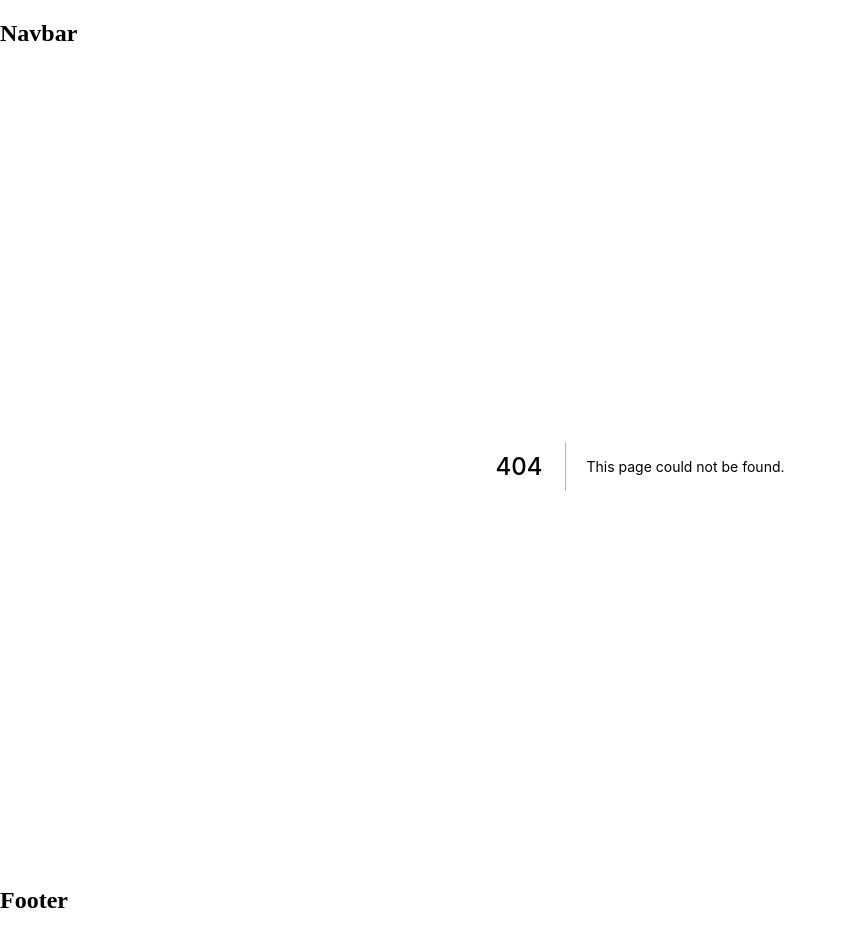
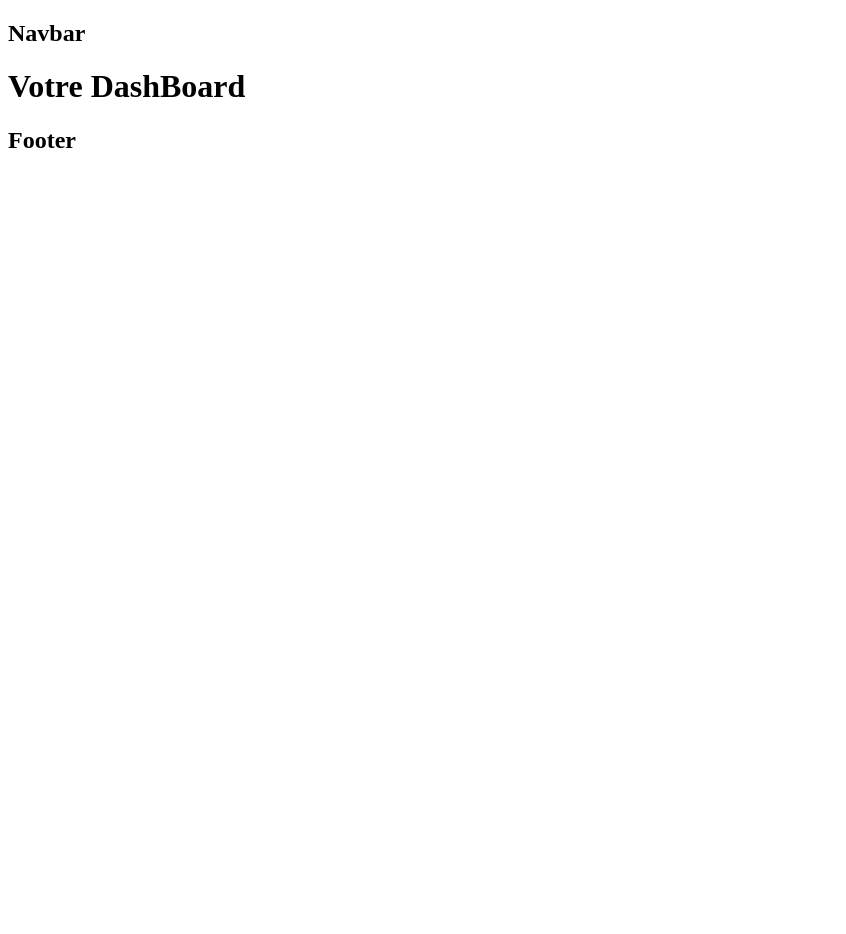
Before and after one commit to omelette-watin/projetjs-blog-front-end, a Next.js app: page /dashboard in a window 1280 px wide. Before the commit this address had no page. Shown: the whole page, without its empty margins (0-846 px from the left). After the commit the page ends 800 px from the top, so only its background shows below. Built offline with nearby package versions, Linux system fonts and the light colour scheme.

Commit message:
Add dashboard route

```diff
--- /dev/null
+++ b/pages/dashboard/index.js
@@ -0,0 +1,9 @@
+function Dashboard() {
+    return (
+        <div>
+            <h1>Votre DashBoard</h1>
+        </div>
+    )
+}
+
+export default Dashboard
```
